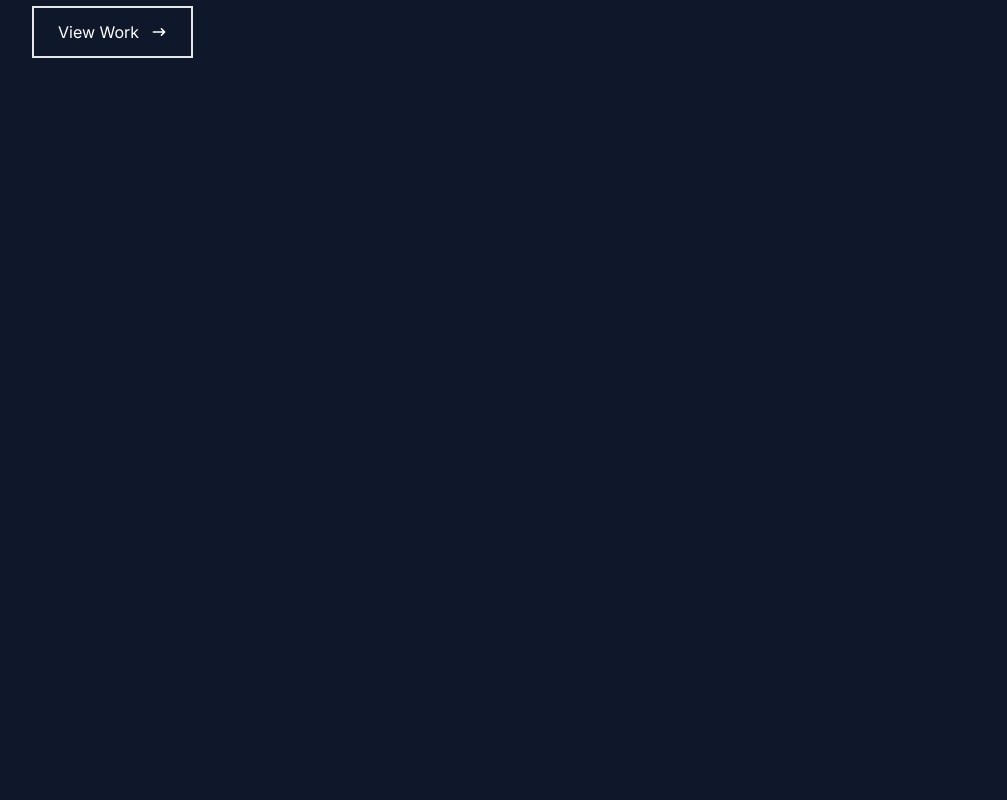
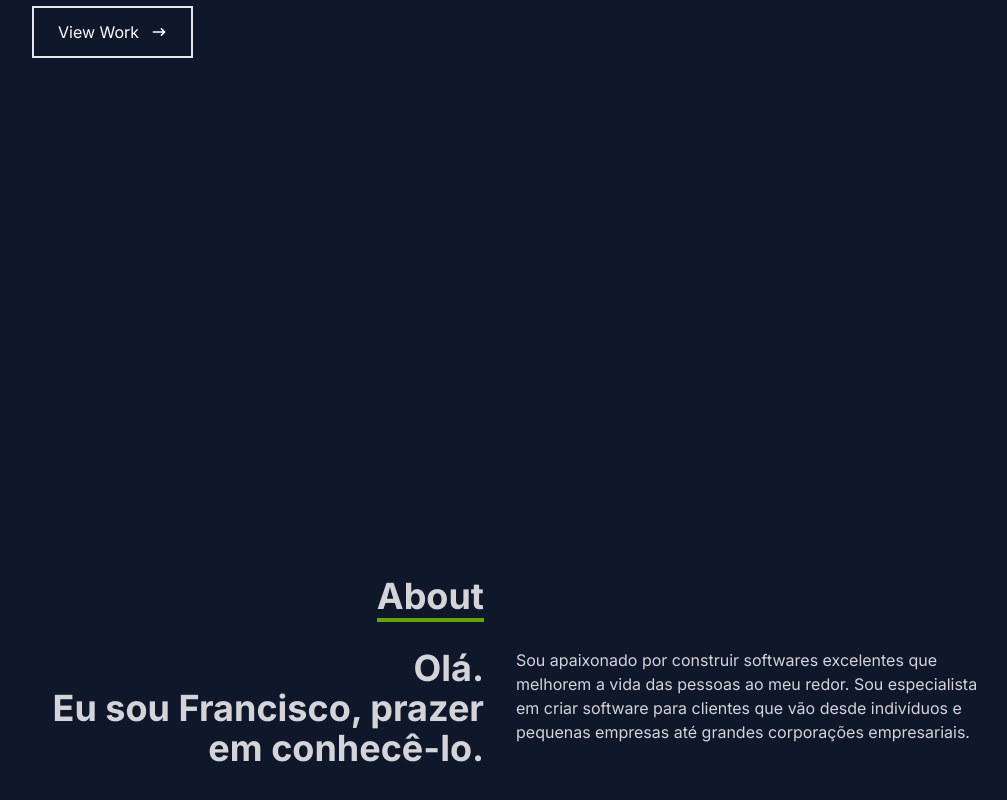
Before and after one commit to frantecbh/my-portifolio, a React (Vite) app: page / in a window 1280 px wide. Shown: the part 528-1328 px from the top of the page, without its empty margins (140-1147 px from the left). Before the commit the page ends 800 px from the top, so only its background shows below. Built offline with nearby package versions, Linux system fonts and the light colour scheme.

Commit message:
about page

```diff
--- a/src/App.tsx
+++ b/src/App.tsx
@@ -1,3 +1,4 @@
+import { About } from "./components/About";
 import { Home } from "./components/Home";
 import { Navbar } from "./components/Navbar";
 
@@ -6,6 +7,7 @@
   <div>
     <Navbar />
     <Home />
+    <About />
   </div>
 
   )
--- /dev/null
+++ b/src/components/About.tsx
@@ -0,0 +1,26 @@
+
+
+export const About = () => {
+  return (
+    <div id='about' className='w-full h-screen'>
+    <div className='flex flex-col justify-center items-center w-full h-full'>
+      <div className='max-w-[1000px] w-full grid grid-cols-2 gap-8'>
+        <div className='sm:text-right pb-8 pl-4'>
+          <p className='text-4xl font-bold inline border-b-4 border-lime-600'>
+            About
+          </p>
+        </div>
+        <div></div>
+        </div>
+        <div className='max-w-[1000px] w-full grid sm:grid-cols-2 gap-8 px-4'>
+          <div className='sm:text-right text-4xl font-bold'>
+            <p>Olá. <br /> Eu sou Francisco, prazer em conhecê-lo.</p>
+          </div>
+          <div>
+            <p>Sou apaixonado por construir softwares excelentes que melhorem a vida das pessoas ao meu redor. Sou especialista em criar software para clientes que vão desde indivíduos e pequenas empresas até grandes corporações empresariais.</p>
+          </div>
+        </div>
+    </div>
+  </div>
+  )
+}
```
